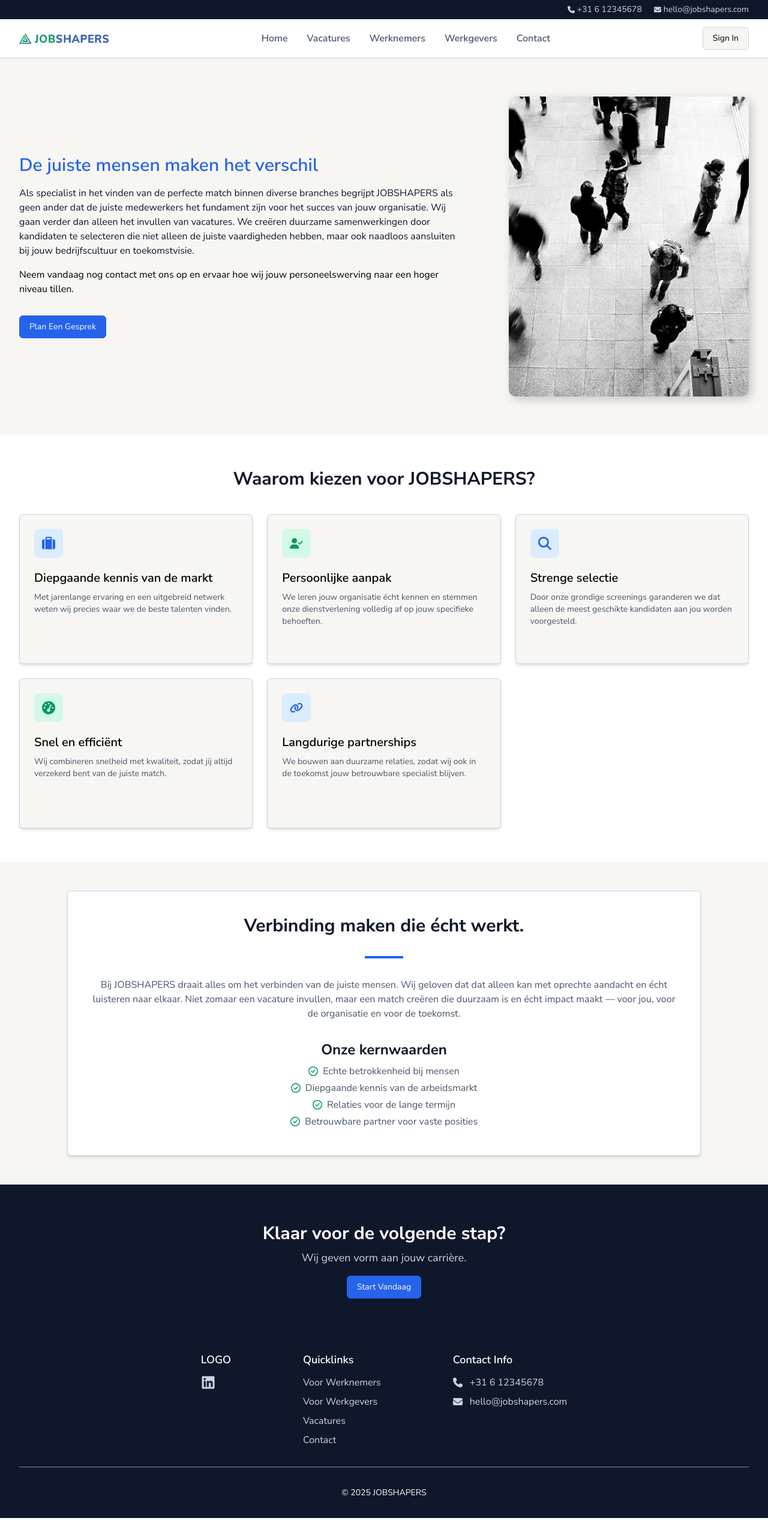
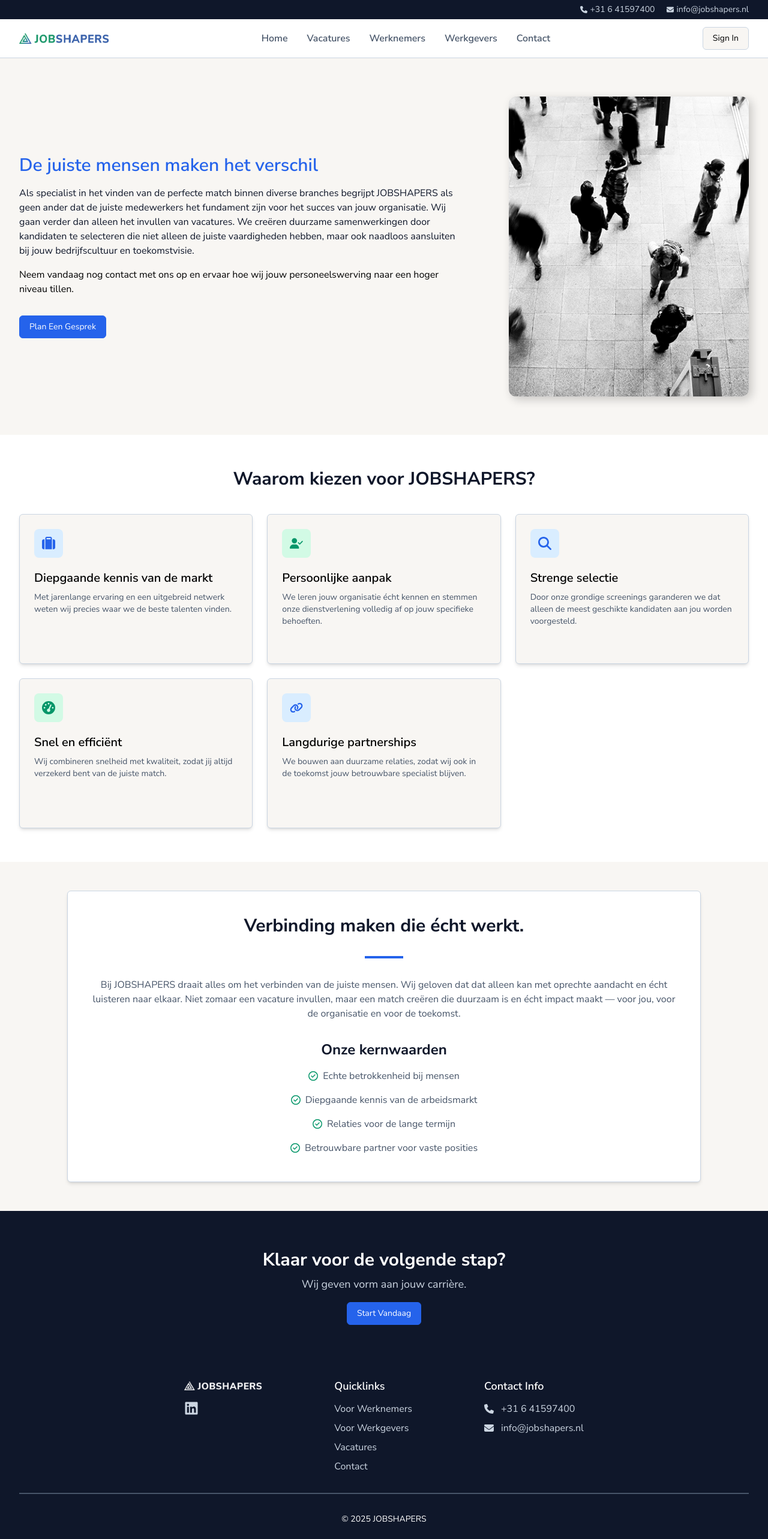
Before and after one commit to EdwinSch/jobshapers, a Next.js app: page /werkgevers in a window 1280 px wide. Shown: the top 2566 px of the page at 60% size. Before the commit the page ends 2531 px from the top, so only its background shows below. Built offline with nearby package versions, Linux system fonts and the light colour scheme; no server answers.

Commit message:
styling chores

```diff
--- a/app/werkgevers/page.jsx
+++ b/app/werkgevers/page.jsx
@@ -74,11 +74,11 @@ const EmployersPage = () => {
               match creëren die duurzaam is en écht impact maakt — voor jou,
               voor de organisatie en voor de toekomst.
             </p>
-            <div>
-              <h3 className="mb-2 font-bold text-2xl text-jsMidnight text-center">
+            <div className="w-full">
+              <h3 className="mb-4 font-bold text-2xl text-jsMidnight text-center">
                 Onze kernwaarden
               </h3>
-              <ul>
+              <ul className="flex flex-col items-start md:items-center gap-3">
                 <li className="mb-1 flex justify-center items-center gap-2">
                   <FaRegCircleCheck className="text-jsGreen" />
                   <span className="text-jsText">
--- a/components/ContactInfoBox.jsx
+++ b/components/ContactInfoBox.jsx
@@ -29,20 +29,20 @@ const ContactInfoBox = () => {
           iconShade={"#d2fae5"}
         >
           <a
-            href="tel:+31 6 12345678"
+            href="tel:+31641597400"
             className="text-jsText hover:text-jsMidnight duration-200"
           >
-            +31 6 12345678
+            +31 6 41597400
           </a>
         </ContactItem>
 
         {/* email */}
         <ContactItem title="email" icon={FaEnvelope} iconColor="text-jsBlue">
           <a
-            href="mailto:hello@jobshapers.com"
+            href="mailto:info@jobshapers.nl"
             className="text-jsText hover:text-jsMidnight duration-200"
           >
-            hello@jobshapers.com
+            info@jobshapers.nl
           </a>
         </ContactItem>
 
--- a/components/ContactLint.jsx
+++ b/components/ContactLint.jsx
@@ -5,18 +5,18 @@ const ContactLint = () => {
     <div className="bg-jsMidnight py-1.5">
       <div className="mx-auto max-w-7xl px-4 md:px-6 lg:px-8 flex justify-center sm:justify-end items-center gap-5">
         <a
-          href="tel:+31 6 12345678"
+          href="tel:+31641597400"
           className="text-sm text-jsSubtext hover:text-jsBlue dureation-200 font-normal flex items-center gap-1"
         >
           <FaPhone size={12} />
-          +31 6 12345678
+          +31 6 41597400
         </a>
         <a
-          href="mailto:hello@jobshapers.com"
+          href="mailto:info@jobshapers.nl"
           className="text-sm text-jsSubtext hover:text-jsBlue dureation-200 font-normal flex items-center gap-1"
         >
           <FaEnvelope size={12} />
-          hello@jobshapers.com
+          info@jobshapers.nl
         </a>
       </div>
     </div>
--- a/components/EmployeeHero.jsx
+++ b/components/EmployeeHero.jsx
@@ -31,7 +31,7 @@ const EmployeeHero = () => {
 
       <Image
         src={desk}
-        alt="mutliple people in a birds view"
+        alt="laptop on a desk"
         className="imageStyle object-cover rounded-xl shadow-imgShadow grayscale"
         priority
       />
--- a/components/Footer.jsx
+++ b/components/Footer.jsx
@@ -1,5 +1,7 @@
 import LinkButton from "./LinkButton";
 import FooterList from "./FooterList";
+import logo from "@/assets/js-logo-white-sm.png";
+import Image from "next/image";
 import { FaPhone, FaEnvelope, FaLinkedin } from "react-icons/fa6";
 
 const Footer = () => {
@@ -27,7 +29,15 @@ const Footer = () => {
         {/* footer bottom */}
         <section className="flex flex-col sm:flex-row justify-center gap-8 sm:gap-30 my-0 sm:my-6">
           {/* socials */}
-          <FooterList title={"LOGO"}>
+          <FooterList>
+            <Image
+              src={logo}
+              alt="logo"
+              className="-mt-1.5 mb-4.5"
+              width={130}
+              height={0}
+              priority
+            />
             <a
               href="https://linkedin.com/company/jobshapers"
               target="_blank"
@@ -69,18 +79,18 @@ const Footer = () => {
           {/* contact info */}
           <FooterList title={"Contact Info"}>
             <a
-              href="tel:+31 6 12345678"
+              href="tel:+31641597400"
               className="text-jsSubtext hover:text-jsBlue dureation-200 font-normal mb-2 flex items-center gap-3"
             >
               <FaPhone />
-              +31 6 12345678
+              +31 6 41597400
             </a>
             <a
-              href="mailto:hello@jobshapers.com"
+              href="mailto:info@jobshapers.nl"
               className="text-jsSubtext hover:text-jsBlue dureation-200 font-normal mb-2 flex items-center gap-3"
             >
               <FaEnvelope />
-              hello@jobshapers.com
+              info@jobshapers.nl
             </a>
           </FooterList>
         </section>
--- a/components/SearchAndFilter.jsx
+++ b/components/SearchAndFilter.jsx
@@ -45,7 +45,7 @@ const SearchAndFilter = () => {
       </form>
 
       {/* filter container */}
-      <div className="flex md:flex-row flex-wrap items-center md:items-center gap-3">
+      <div className="flex flex-col md:flex-row items-start md:items-center gap-3">
         <p className="text-jsText text-sm">Filter per categorie:</p>
         {[
           "HR & Office",
@@ -69,7 +69,7 @@ const SearchAndFilter = () => {
                 router.push(`/vacatures?${params.toString()}`);
               }}
               variant={isActive ? "green" : "primary"}
-              className="text-sm"
+              className="text-sm w-full md:w-fit"
             >
               {category}
             </ActionButton>
```
Also changed, not shown: assets/js-logo-white-sm.png (added).
